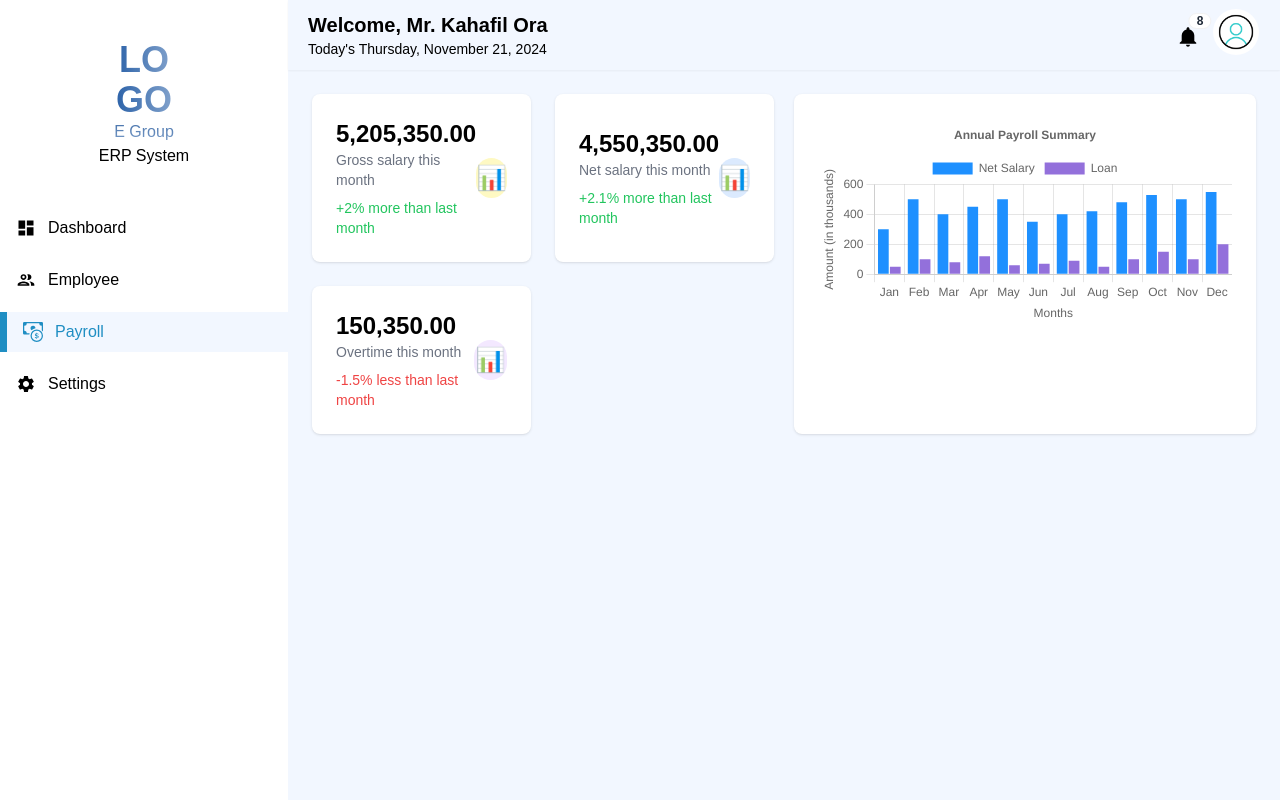
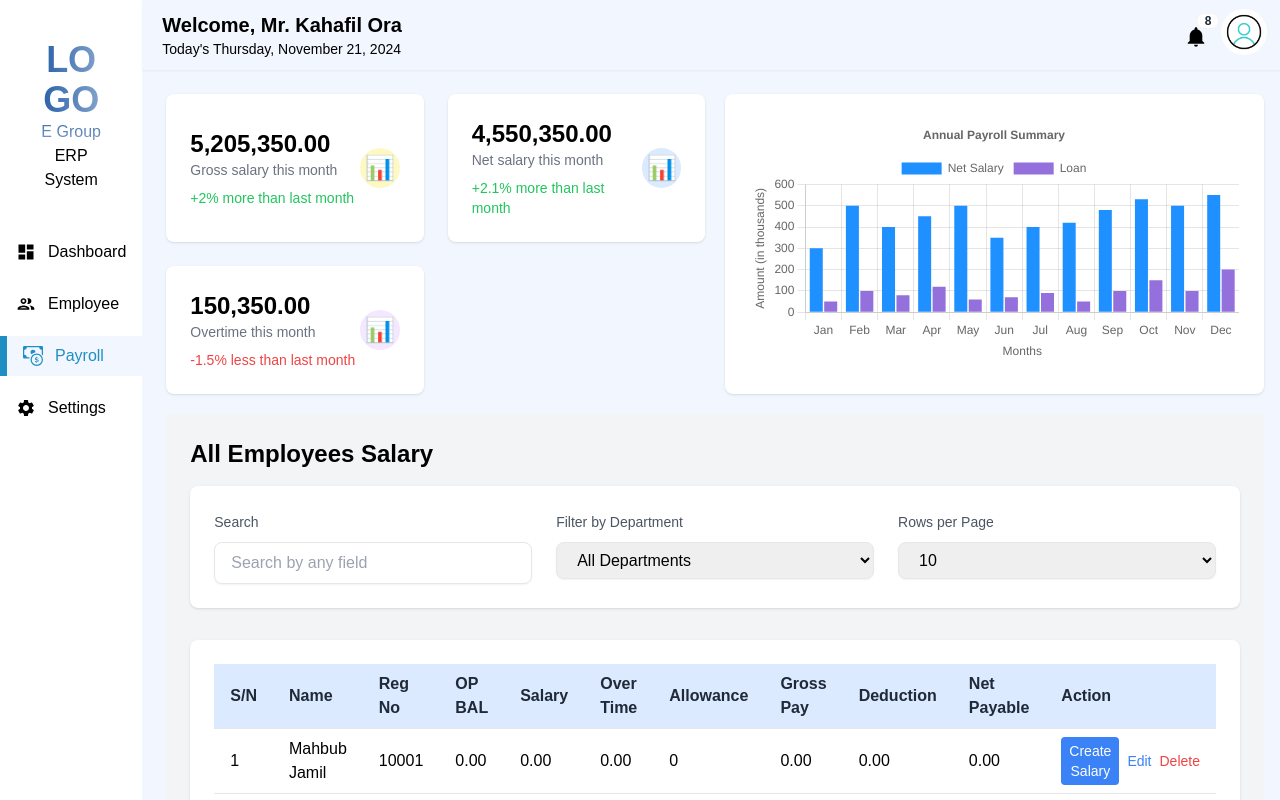
Before and after one commit to mizanor21/E-Group, a Next.js app: page /dashboard/payroll in a window 1280 px wide. Built offline with nearby package versions, Linux system fonts and the light colour scheme.

Commit message:
EmployeeTable part added

```diff
--- /dev/null
+++ b/app/ui/Payroll/EmployeeSalary/EmployeeSalary.jsx
@@ -0,0 +1,26 @@
+import React from "react";
+import EmployeeSalaryTable from "./EmployeeSalaryTable";
+
+const EmployeeSalary = () => {
+  const empSalary = Array.from({ length: 100 }, (_, index) => ({
+    id: index + 1,
+    name: "Mahbub Jamil",
+    regNo: "10001",
+    opBal: "0.00",
+    salary: "0.00",
+    overtime: "0.00",
+    allowance: "0",
+    grossPay: "0.00",
+    deduction: "0.00",
+    other: "0.00",
+    netPayable: "0.00",
+    paid: "0.00",
+  }));
+  return (
+    <div>
+      <EmployeeSalaryTable employees={empSalary} />
+    </div>
+  );
+};
+
+export default EmployeeSalary;
--- /dev/null
+++ b/app/ui/Payroll/EmployeeSalary/EmployeeSalaryTable.jsx
@@ -0,0 +1,198 @@
+"use client";
+import React, { useState } from "react";
+
+const EmployeeSalaryTable = ({ employees }) => {
+  const [currentPage, setCurrentPage] = useState(1);
+  const [rowsPerPage, setRowsPerPage] = useState(10);
+  const [searchQuery, setSearchQuery] = useState("");
+  const [filterDepartment, setFilterDepartment] = useState("");
+
+  // Pagination logic
+  const totalPages = Math.ceil(employees.length / rowsPerPage);
+  const startRow = (currentPage - 1) * rowsPerPage;
+
+  // Filter and search logic
+  const filteredEmployees = employees.filter(
+    (employee) =>
+      (filterDepartment === "" || employee.department === filterDepartment) &&
+      Object.values(employee)
+        .join(" ")
+        .toLowerCase()
+        .includes(searchQuery.toLowerCase())
+  );
+
+  const displayedEmployees = filteredEmployees.slice(
+    startRow,
+    startRow + rowsPerPage
+  );
+
+  const handleRowsPerPageChange = (e) => {
+    setRowsPerPage(Number(e.target.value));
+    setCurrentPage(1);
+  };
+
+  return (
+    <div className="min-h-screen bg-gray-100 p-6">
+      <h1 className="text-2xl font-bold mb-4">All Employees Salary</h1>
+
+      {/* Filter Section */}
+      <div className="bg-white p-6 rounded-lg shadow mb-8 grid grid-cols-1 md:grid-cols-3 gap-6">
+        {/* Search Bar */}
+        <div>
+          <label className="text-sm font-medium text-gray-600">Search</label>
+          <input
+            type="text"
+            placeholder="Search by any field"
+            className="mt-2 block w-full border px-4 py-2 rounded-lg shadow-sm focus:ring focus:ring-blue-200"
+            onChange={(e) => setSearchQuery(e.target.value)}
+          />
+        </div>
+
+        {/* Filter by Department */}
+        <div>
+          <label className="text-sm font-medium text-gray-600">
+            Filter by Department
+          </label>
+          <select
+            value={filterDepartment}
+            onChange={(e) => setFilterDepartment(e.target.value)}
+            className="mt-2 block w-full border px-4 py-2 rounded-lg shadow-sm focus:ring focus:ring-blue-200"
+          >
+            <option value="">All Departments</option>
+            <option value="HR">HR</option>
+            <option value="IT">IT</option>
+            <option value="Finance">Finance</option>
+          </select>
+        </div>
+
+        {/* Rows per Page */}
+        <div>
+          <label className="text-sm font-medium text-gray-600">
+            Rows per Page
+          </label>
+          <select
+            value={rowsPerPage}
+            onChange={handleRowsPerPageChange}
+            className="mt-2 block w-full border px-4 py-2 rounded-lg shadow-sm focus:ring focus:ring-blue-200"
+          >
+            <option value="10">10</option>
+            <option value="20">20</option>
+            <option value="50">50</option>
+            <option value="100">100</option>
+          </select>
+        </div>
+      </div>
+
+      {/* Employee Table */}
+      <div className="bg-white p-6 rounded-lg shadow">
+        <div className="overflow-x-auto">
+          <table className="w-full text-left border-collapse bg-white rounded-lg">
+            <thead>
+              <tr className="bg-blue-100 text-gray-800">
+                <th className="py-2 px-4">S/N</th>
+                <th className="py-2 px-4">Name</th>
+                <th className="py-2 px-4">Reg No</th>
+                <th className="py-2 px-4">OP BAL</th>
+                <th className="py-2 px-4">Salary</th>
+                <th className="py-2 px-4">Over Time</th>
+                <th className="py-2 px-4">Allowance</th>
+                <th className="py-2 px-4">Gross Pay</th>
+                <th className="py-2 px-4">Deduction</th>
+                <th className="py-2 px-4">Net Payable</th>
+                <th className="py-2 px-4">Action</th>
+              </tr>
+            </thead>
+            <tbody>
+              {displayedEmployees.length > 0 ? (
+                displayedEmployees.map((employee, index) => (
+                  <tr
+                    key={employee.regNo}
+                    className="border-t hover:bg-gray-100"
+                  >
+                    <td className="py-2 px-4">{startRow + index + 1}</td>
+                    <td className="py-2 px-4">{employee.name}</td>
+                    <td className="py-2 px-4">{employee.regNo}</td>
+                    <td className="py-2 px-4">{employee.opBal}</td>
+                    <td className="py-2 px-4">{employee.salary}</td>
+                    <td className="py-2 px-4">{employee.overtime}</td>
+                    <td className="py-2 px-4">{employee.allowance}</td>
+                    <td className="py-2 px-4">{employee.grossPay}</td>
+                    <td className="py-2 px-4">{employee.deduction}</td>
+                    <td className="py-2 px-4">{employee.netPayable}</td>
+                    <td className="py-2 px-4">
+                      <div className="flex gap-2">
+                        <button className="bg-blue-500 text-white px-2 py-1 rounded text-sm hover:bg-blue-600">
+                          Create Salary
+                        </button>
+                        <button className="text-blue-500 hover:underline text-sm">
+                          Edit
+                        </button>
+                        <button className="text-red-500 hover:underline text-sm">
+                          Delete
+                        </button>
+                      </div>
+                    </td>
+                  </tr>
+                ))
+              ) : (
+                <tr>
+                  <td
+                    colSpan={11}
+                    className="text-center py-4 text-gray-500 italic"
+                  >
+                    No employees found.
+                  </td>
+                </tr>
+              )}
+            </tbody>
+          </table>
+        </div>
+
+        {/* Pagination */}
+        <div className="flex justify-between items-center mt-6">
+          <button
+            onClick={() => setCurrentPage((prev) => Math.max(prev - 1, 1))}
+            disabled={currentPage === 1}
+            className={`px-4 py-2 rounded-lg ${
+              currentPage === 1
+                ? "bg-gray-200 text-gray-400 cursor-not-allowed"
+                : "bg-blue-500 text-white hover:bg-blue-600"
+            }`}
+          >
+            Previous
+          </button>
+          <div className="flex gap-2">
+            {Array.from({ length: totalPages }).map((_, pageIndex) => (
+              <button
+                key={pageIndex}
+                onClick={() => setCurrentPage(pageIndex + 1)}
+                className={`px-4 py-2 rounded-lg ${
+                  currentPage === pageIndex + 1
+                    ? "bg-blue-500 text-white"
+                    : "bg-gray-200 text-gray-700 hover:bg-gray-300"
+                }`}
+              >
+                {pageIndex + 1}
+              </button>
+            ))}
+          </div>
+          <button
+            onClick={() =>
+              setCurrentPage((prev) => Math.min(prev + 1, totalPages))
+            }
+            disabled={currentPage === totalPages}
+            className={`px-4 py-2 rounded-lg ${
+              currentPage === totalPages
+                ? "bg-gray-200 text-gray-400 cursor-not-allowed"
+                : "bg-blue-500 text-white hover:bg-blue-600"
+            }`}
+          >
+            Next
+          </button>
+        </div>
+      </div>
+    </div>
+  );
+};
+
+export default EmployeeSalaryTable;
--- a/app/ui/Payroll/PayrollDashboard.jsx
+++ b/app/ui/Payroll/PayrollDashboard.jsx
@@ -1,12 +1,16 @@
 import React from "react";
 import SalarySummary from "./SalarySummary";
 import AnnualPayrollSummary from "./AnnualPayrollSummary";
+import EmployeeSalary from "./EmployeeSalary/EmployeeSalary";
 
 const PayrollDashboard = () => {
   return (
-    <div className="grid grid-cols-2 gap-5">
-      <SalarySummary />
-      <AnnualPayrollSummary />
+    <div className="space-y-5">
+      <div className="grid grid-cols-2 gap-5">
+        <SalarySummary />
+        <AnnualPayrollSummary />
+      </div>
+      <EmployeeSalary />
     </div>
   );
 };
```
